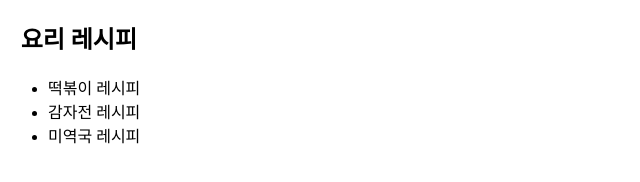
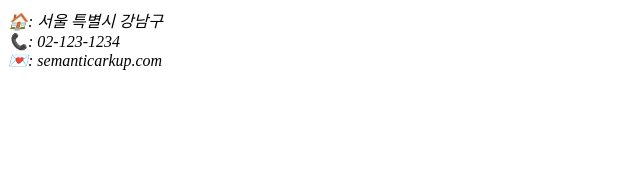
Before and after one commit to parkyeonjux/markup, a plain HTML site: page markup/address.html in a window 1280 px wide. Shown: the whole page, without its empty margins (0-640 px from the left). Drawn offline with Linux system fonts and the light colour scheme.

Commit message:
Update address.html

```diff
--- a/markup/address.html
+++ b/markup/address.html
@@ -12,13 +12,12 @@
     }
  </style>
 <body>
-    <article>
-        <h1>요리 레시피</h1>
-        <ul>
-            <li>떡볶이 레시피</li>
-            <li>감자전 레시피</li>
-            <li>미역국 레시피</li>
-        </ul>
-    </article>
+  <footer>
+        <address>
+            🏠: 서울 특별시 강남구 <br>
+            📞: 02-123-1234 <br>
+            💌: semanticarkup.com
+        </address>
+    <footer>
 </body>
 </html>
```
